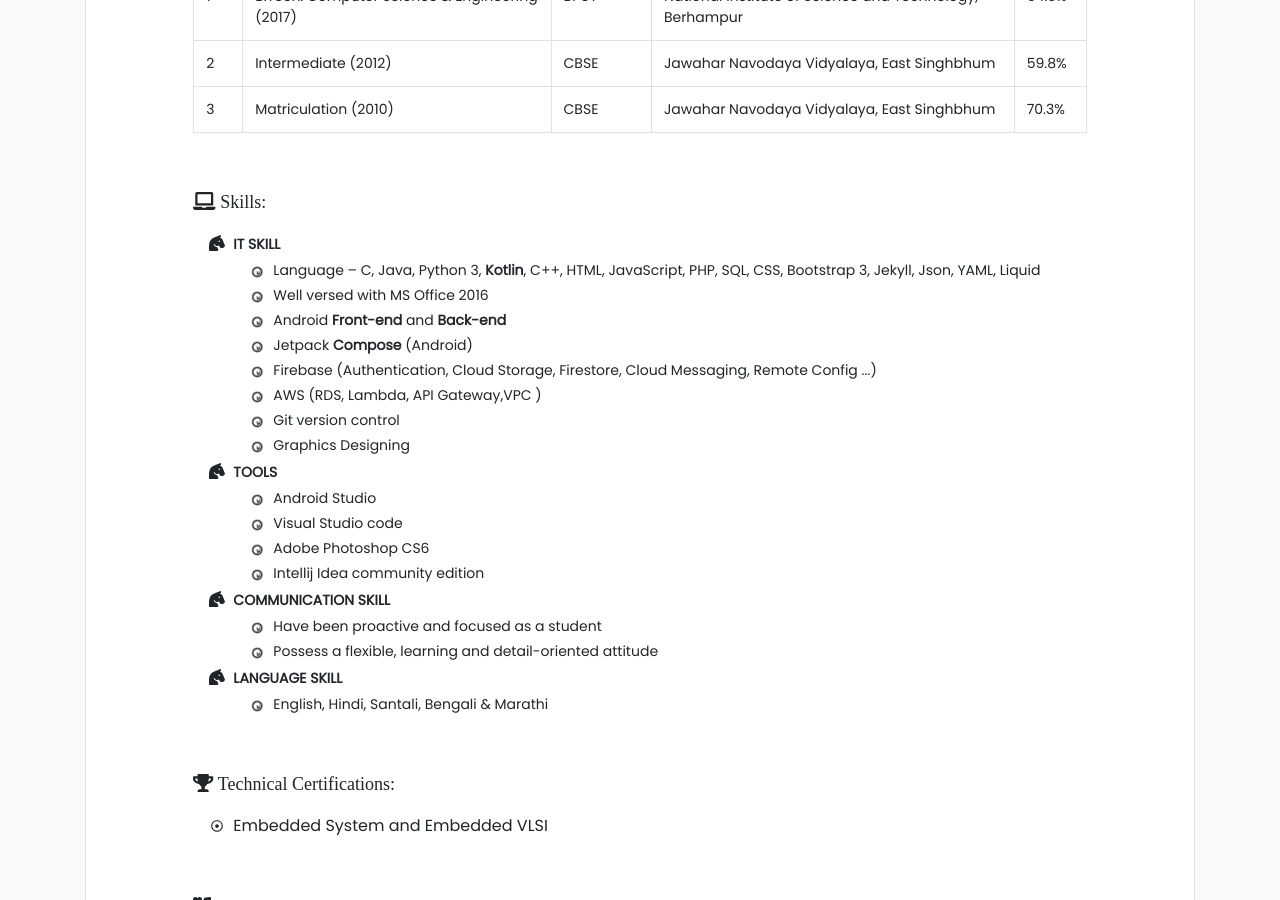
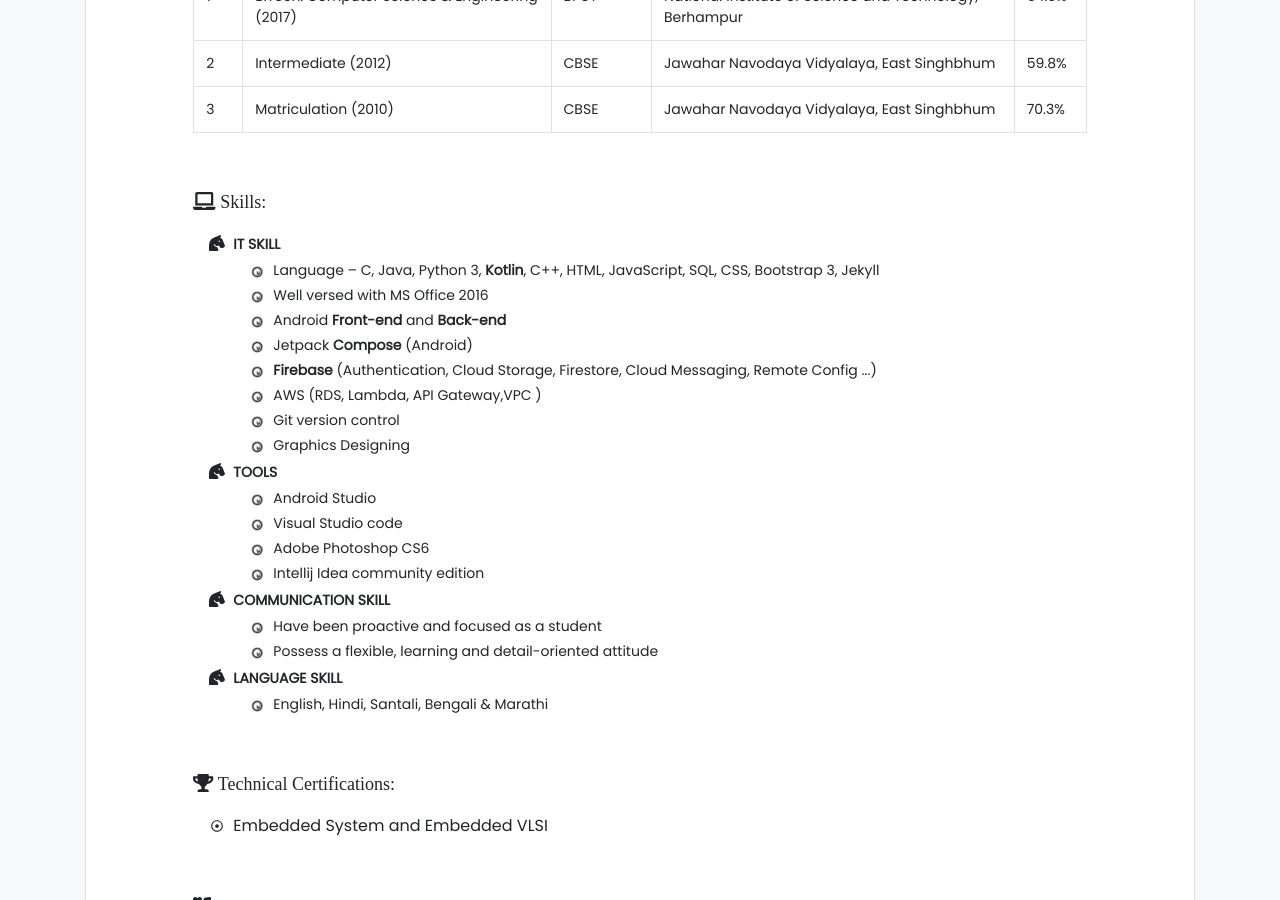
Before and after one commit to rabi-shankar/resume, a Jekyll site: the page built from index.html, in a window 1280 px wide and 900 px high, scrolled down 2124 px. Built offline with Jekyll 4.4.1, drawn with Linux system fonts in a browser that asks for light colours; nearby versions of some CDN libraries; some web fonts are replaced.

Commit message:
Update resume.yml

```diff
--- a/_data/resume.yml
+++ b/_data/resume.yml
@@ -110,11 +110,11 @@ experience:
 technical-skills:
       - type: IT SKILL
         skills :
-           - name : Language – C, Java, Python 3, <b>Kotlin</b>, C++, HTML, JavaScript, PHP, SQL, CSS, Bootstrap 3, Jekyll, Json, YAML, Liquid
+           - name : Language – C, Java, Python 3, <b>Kotlin</b>, C++, HTML, JavaScript, SQL, CSS, Bootstrap 3, Jekyll
            - name : Well versed with MS Office 2016
            - name : Android <b>Front-end</b> and <b>Back-end</b>
            - name : Jetpack <b>Compose</b> (Android)
-           - name : Firebase (Authentication, Cloud Storage, Firestore, Cloud Messaging, Remote Config ...)
+           - name : <b>Firebase</b> (Authentication, Cloud Storage, Firestore, Cloud Messaging, Remote Config ...)
            - name : AWS (RDS, Lambda, API Gateway,VPC )
            - name : Git version control
            - name : Graphics Designing
```
